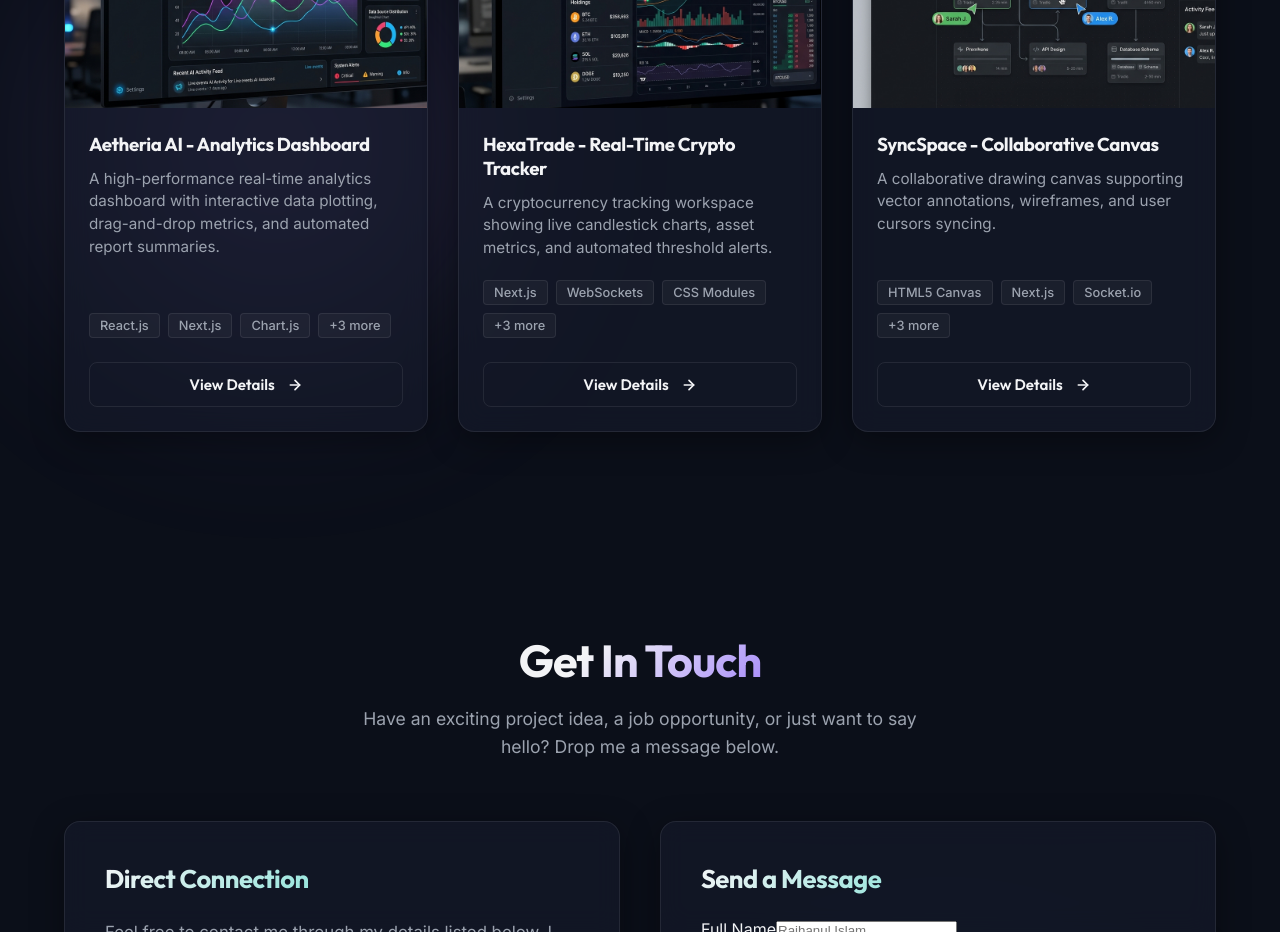
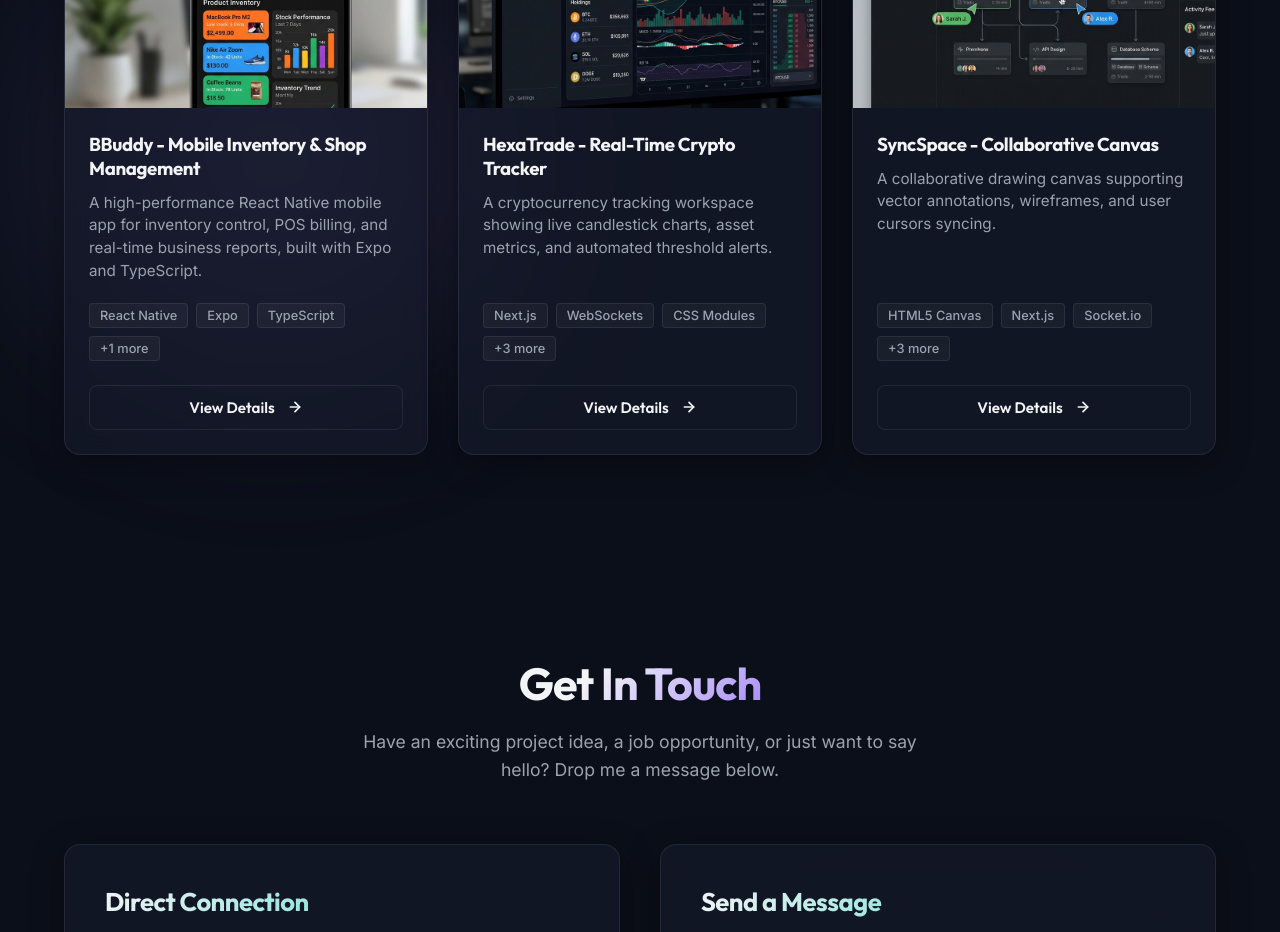
Before and after one commit to raihanuIR/Portfolio-Self, a Next.js app: page / in a window 1280 px wide. Shown: the part 4200-5132 px from the top of the page. Built offline with nearby package versions, Linux system fonts and the light colour scheme.

Commit message:
Showcase BBuddy (React Native app) in portfolio and hide live link button dynamically

```diff
--- a/components/ProjectModal.jsx
+++ b/components/ProjectModal.jsx
@@ -70,6 +70,7 @@ export default function ProjectModal({ project, onClose }) {
               <p className="modal-text">{project.improvements}</p>
 
               <div className="modal-links-wrapper">
+                {project.liveLink && (
                   <a href={project.liveLink} target="_blank" rel="noopener noreferrer" className="btn btn-primary modal-link-btn">
                     <svg width="18" height="18" viewBox="0 0 24 24" fill="none" stroke="currentColor" strokeWidth="2" strokeLinecap="round" strokeLinejoin="round">
                       <path d="M18 13v6a2 2 0 0 1-2 2H5a2 2 0 0 1-2-2V8a2 2 0 0 1 2-2h6" />
@@ -78,6 +79,7 @@ export default function ProjectModal({ project, onClose }) {
                     </svg>
                     Live Project
                   </a>
+                )}
                 <a href={project.gitLink} target="_blank" rel="noopener noreferrer" className="btn btn-secondary modal-link-btn">
                   <svg width="18" height="18" viewBox="0 0 24 24" fill="currentColor">
                     <path d="M12 0c-6.626 0-12 5.373-12 12 0 5.302 3.438 9.8 8.207 11.387.599.111.793-.261.793-.577v-2.234c-3.338.726-4.033-1.416-4.033-1.416-.546-1.387-1.333-1.756-1.333-1.756-1.089-.745.083-.729.083-.729 1.205.084 1.839 1.237 1.839 1.237 1.07 1.834 2.807 1.304 3.492.997.107-.775.418-1.305.762-1.604-2.665-.305-5.467-1.334-5.467-5.931 0-1.311.469-2.381 1.236-3.221-.124-.303-.535-1.524.117-3.176 0 0 1.008-.322 3.301 1.23.957-.266 1.983-.399 3.003-.404 1.02.005 2.047.138 3.006.404 2.291-1.552 3.297-1.23 3.297-1.23.653 1.653.242 2.874.118 3.176.77.84 1.235 1.911 1.235 3.221 0 4.609-2.807 5.624-5.479 5.921.43.372.823 1.102.823 2.222v3.293c0 .319.192.694.801.576 4.765-1.589 8.199-6.086 8.199-11.386 0-6.627-5.373-12-12-12z"/>
--- a/components/Projects.jsx
+++ b/components/Projects.jsx
@@ -10,15 +10,15 @@ export default function Projects() {
   const projectsData = [
     {
       id: 1,
-      name: "Aetheria AI - Analytics Dashboard",
-      shortDesc: "A high-performance real-time analytics dashboard with interactive data plotting, drag-and-drop metrics, and automated report summaries.",
-      description: "Aetheria AI is a comprehensive enterprise dashboard that visualizes customer engagement patterns, sales funnels, and real-time server health metrics. It provides drag-and-drop widgets, custom date-range queries, and interactive reporting tools to help modern SaaS companies monitor operations.",
-      challenges: "Handling real-time database state refreshes at high frequencies caused significant browser main-thread frame drops. We resolved this by batching WebSocket payload updates, implementing React.memo across critical list rendering nodes, and shifting data computations to a dedicated Web Worker.",
-      improvements: "Integrate Next.js Server Components for faster initial data fetching, support offline caching with Service Workers, and implement automated weekly PDF email summaries.",
-      tech: ["React.js", "Next.js", "Chart.js", "Node.js", "Express", "MongoDB"],
+      name: "BBuddy - Mobile Inventory & Shop Management",
+      shortDesc: "A high-performance React Native mobile app for inventory control, POS billing, and real-time business reports, built with Expo and TypeScript.",
+      description: "BBuddy is a streamlined mobile platform designed for unified inventory control, POS invoicing, and business analytics. It features specialized multi-store configurations tailored for general retail, pharmacies, and fashion shops. Built with React Native, Expo, and TypeScript, it delivers native safe-boundary rendering, clean safe area navigations, and automated stock indicators.",
+      challenges: "Ensuring smooth rendering of large inventory catalogs and maintaining fast invoice PDF calculations on low-end mobile hardware. We resolved this by leveraging FlatList rendering optimizations, lazy loading catalog screens, and separating invoice PDF generation loops from the main navigation UI states.",
+      improvements: "Support local SQLite offline database syncing, integrate mobile camera barcode/QR scanning APIs, and support Bluetooth thermal printer printing for instant customer physical bills.",
+      tech: ["React Native", "Expo", "TypeScript", "React Navigation"],
       image: "/project1.png",
-      gitLink: "https://github.com/raihanulislam/aetheria-ai-client",
-      liveLink: "https://aetheria-ai.example.com",
+      gitLink: "https://github.com/raihanuIR/BBUDDY",
+      liveLink: "",
     },
     {
       id: 2,
```
Also changed, not shown: public/project1.png. Lines whose indentation alone changed are shown as unchanged.
